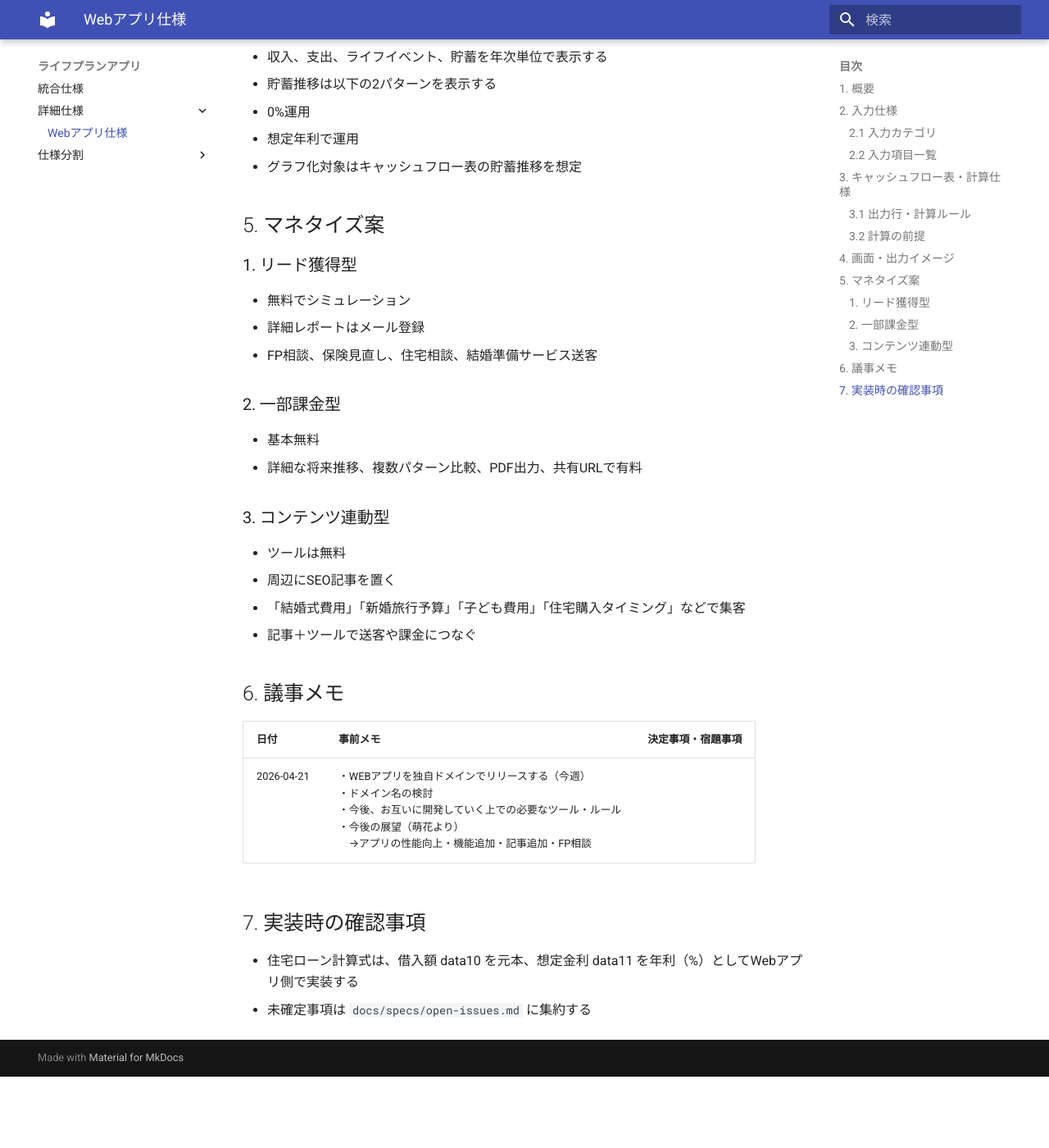
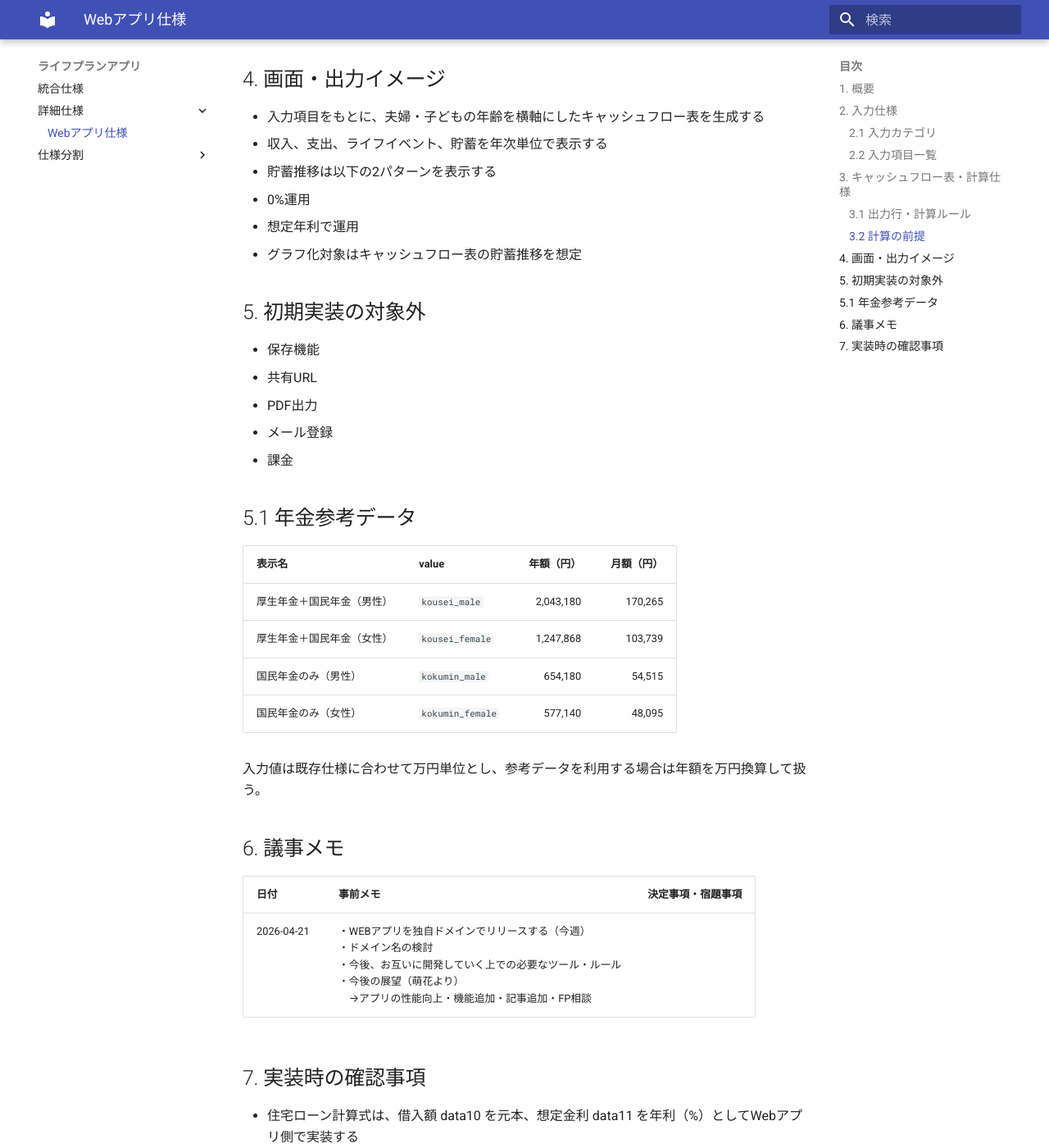
Before and after one commit to Kinagaki-525/LifePlan, an MkDocs documentation site: the page built from docs/web-app-spec.md, in a window 1280 px wide and 1400 px high, scrolled down 15610 px. Shown: the whole window at 82% size. Built offline with MkDocs 1.6.1 and Material for MkDocs 9.7.7, drawn with Linux system fonts in a browser that asks for light colours; before the commit the page ends 16923 px from its top, so only the background shows below that; some of the changed text lies outside the part shown.

Commit message:
レビューの質問にすべて回答

```diff
--- a/docs/specs/open-issues.md
+++ b/docs/specs/open-issues.md
@@ -1,7 +1,3 @@
 # 未確定事項（実装前確認）
 
-- 家賃終了タイミング（年単位 or 月按分）
-- 教育費・イベントの重複計上許容
-- UI入力方式
-- 年金の参考データ水準
-- 保存機能の有無と共有/PDF要件の関係
+現時点で未確定事項なし。
--- a/docs/web-app-spec.md
+++ b/docs/web-app-spec.md
@@ -76,7 +76,7 @@
 | 52 | 収入 | 夫 | 就労期間（開始） | プルダウン |  | ・16~100の整数<br>・「-（なし）」 | ・初期設定：「-（なし）」 | 22 |
 | 53 | 収入 | 夫 | 就労期間（終了） | プルダウン |  | ・16~100の整数<br>・「-（なし）」 | ・初期設定：「-（なし）」 | 65 |
 | 54 | 収入 | 夫 | 退職金 | 自由入力 |  |  | ・金額（万円）<br>・0以上の整数 | 2000 |
-| 55 | 収入 | 夫 | 年金（年額）<br>※参考データつける | 自由入力 |  |  | ・金額（万円）<br>・0以上の整数 | 20 |
+| 55 | 収入 | 夫 | 年金（年額）<br>※参考データを基準に入力 | 自由入力 |  |  | ・金額（万円）<br>・0以上の整数 | 204 |
 | 56 | 収入 | 夫 | 年金受け取り開始時期 | プルダウン |  | ・16~100の整数<br>・「-（なし）」 | ・初期設定：「-（なし）」<br>・就労期間（終了）より大きい数字 | 65 |
 | 57 | 収入 | 妻 | 職業 | プルダウン |  | ・会社員・公務員<br>・専業主夫/主婦<br>・自営業・フリーランス<br>・パート・アルバイト（厚生年金有り）<br>・パート・アルバイト（厚生年金無し） | ・初期設定：「-（なし）」 | パート・アルバイト（厚生年金無し） |
 | 58 | 収入 | 妻 | 年収（年額・手取り） | 自由入力 |  |  | ・金額（万円）<br>・0以上の整数 | 100 |
@@ -84,7 +84,7 @@
 | 60 | 収入 | 妻 | 就労期間（開始） | プルダウン |  | ・16~100の整数<br>・「-（なし）」 | ・初期設定：「-（なし）」 | 30 |
 | 61 | 収入 | 妻 | 就労期間（終了） | プルダウン |  | ・16~100の整数<br>・「-（なし）」 | ・初期設定：「-（なし）」 | 50 |
 | 62 | 収入 | 妻 | 退職金 | 自由入力 |  |  | ・金額（万円）<br>・0以上の整数 |  |
-| 63 | 収入 | 妻 | 年金（年額）<br>※参考データつける | 自由入力 |  |  | ・金額（万円）<br>・0以上の整数 | 10 |
+| 63 | 収入 | 妻 | 年金（年額）<br>※参考データを基準に入力 | 自由入力 |  |  | ・金額（万円）<br>・0以上の整数 | 125 |
 | 64 | 収入 | 妻 | 年金受け取り開始時期 | プルダウン |  | ・16~100の整数<br>・「-（なし）」 | ・初期設定：「-（なし）」<br>・就労期間（終了）より大きい数字 | 60 |
 | 65 | 支出 | 支出 | 毎月の基本生活費 | 自由入力 |  |  | ・金額（万円）<br>・0以上の整数 | 20 |
 | 65-2 | 支出 | 支出 | 想定インフレ率<br>※毎月の基本支出のインフレ率を加味する場合は選択 | プルダウン |  | ・0~5の整数 | ・初期設定：「0」 | 1 |
@@ -112,7 +112,7 @@
 | ⑫ | 63,64 |  | 妻　年金 | ②＝data64齢以降、②＝100歳までdata63を入力 |
 | ⑬ |  |  | 収入合計 | ⑦～⑫の合計 |
 | ⑭ | 65,65-2 | 支出 | 基本生活費 | 1列目～①と②の長い方まで、data65×12か月分を入力。<br>data65-2が0より大きい場合は、毎年data65-2%で増加させる |
-| ⑮ | 10,66 |  | 家賃 | 1列目～data10=①までdata66を入力 |
+| ⑮ | 66 |  | 家賃 | 住宅購入年の前年までdata66を入力し、住宅購入年から0とする |
 | ⑯ | 67 |  | その他支出 | 1列目～①と②の長い方まで、data67を入力 |
 | ⑰ | 7,8 | ライフイベント | 結婚 | data8=①の時に、data7を入力 |
 | ⑱ | 9~11 |  | 住宅（購入） | 購入年にdata9（頭金）と年額ローン返済額を入力<br>借入額data10そのものは支出に計上しない<br>ローン元本はdata10を使用する<br>想定金利は年利（%）として扱い、算出した年額ローン返済額をそのまま計上する<br>ローン年数は返済計上の総年数とし、購入年を1年目として数える |
@@ -135,6 +135,7 @@
 | 基本生活費 | data65-2（想定インフレ率）を適用（初期値0%） |  |
 | 家賃 | 値上げを考慮しない |  |
 | 自動車 | ローンを組まない |  |
+| 教育費・イベント重複 | 同一年に複数項目が発生しても合算する | 警告表示は行わない |
 | 保育園（0〜2歳） | 公立：初年度45、次年度以降45<br>私立：初年度55、次年度以降55 | 留年・浪人なし |
 | 幼稚園・保育園（3〜5歳） | 公立：初年度20、次年度以降20<br>私立：初年度35、次年度以降35 | 留年・浪人なし |
 | 小学校（6〜11歳） | 公立：初年度40、次年度以降40<br>私立：初年度180、次年度以降180 | 留年・浪人なし |
@@ -151,20 +152,24 @@
   - 想定年利で運用
 - グラフ化対象はキャッシュフロー表の貯蓄推移を想定
 
-## 5. マネタイズ案
+## 5. 初期実装の対象外
 
-### 1. リード獲得型
-- 無料でシミュレーション
-- 詳細レポートはメール登録
-- FP相談、保険見直し、住宅相談、結婚準備サービス送客
-### 2. 一部課金型
-- 基本無料
-- 詳細な将来推移、複数パターン比較、PDF出力、共有URLで有料
-### 3. コンテンツ連動型
-- ツールは無料
-- 周辺にSEO記事を置く
-- 「結婚式費用」「新婚旅行予算」「子ども費用」「住宅購入タイミング」などで集客
-- 記事＋ツールで送客や課金につなぐ
+- 保存機能
+- 共有URL
+- PDF出力
+- メール登録
+- 課金
+
+## 5.1 年金参考データ
+
+| 表示名 | value | 年額（円） | 月額（円） |
+| --- | --- | ---: | ---: |
+| 厚生年金＋国民年金（男性） | `kousei_male` | 2,043,180 | 170,265 |
+| 厚生年金＋国民年金（女性） | `kousei_female` | 1,247,868 | 103,739 |
+| 国民年金のみ（男性） | `kokumin_male` | 654,180 | 54,515 |
+| 国民年金のみ（女性） | `kokumin_female` | 577,140 | 48,095 |
+
+入力値は既存仕様に合わせて万円単位とし、参考データを利用する場合は年額を万円換算して扱う。
 
 ## 6. 議事メモ
 
```
Also changed, not shown: docs/index.md (+20 -3 lines).
